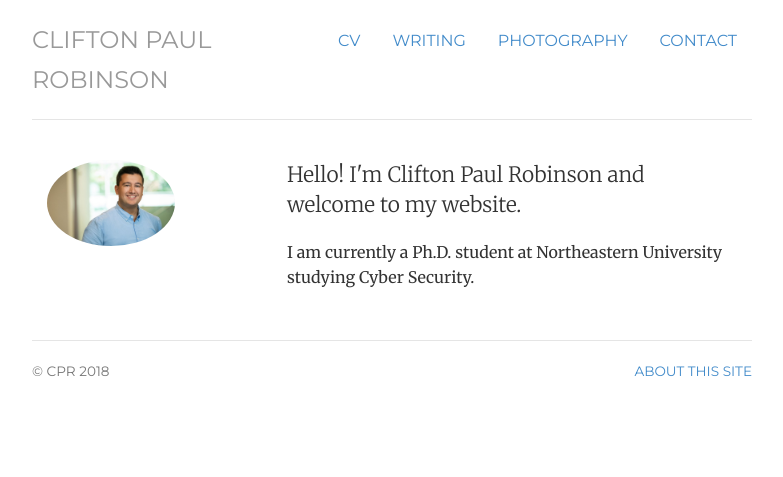
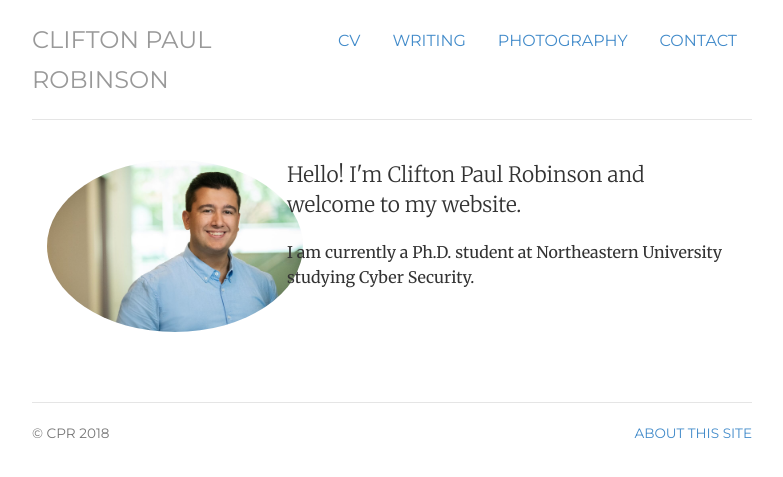
Before and after one commit to cprobinson81/cprobinson81.github.io, a Jekyll site: the page built from index.html, in a window 1280 px wide. Shown: the top 477 px of the page, without its empty margins (248-1031 px from the left). Built offline with Jekyll 4.4.1, drawn with Linux system fonts in a browser that asks for light colours.

Commit message:
Update index.html

```diff
--- a/index.html
+++ b/index.html
@@ -9,7 +9,7 @@ contact: passive
 <!-- <div class="jumbotron"> -->
 <div class="row marketing">
 	<div class="col-sm-4">
-        <img  class="img-circle avatar" alt="CPR" src="img/robinson.JPG" width="128" height="86">
+        <img  class="img-circle avatar" alt="CPR" src="img/robinson.JPG" width="256" height="172">
 	</div>
 	<div itemscope itemtype="http://data-vocabulary.org/Person" class="col-sm-8">
         <p class="lead">Hello! I'm <span itemprop="name">Clifton Paul Robinson</span> and welcome to my website.</p>
```
